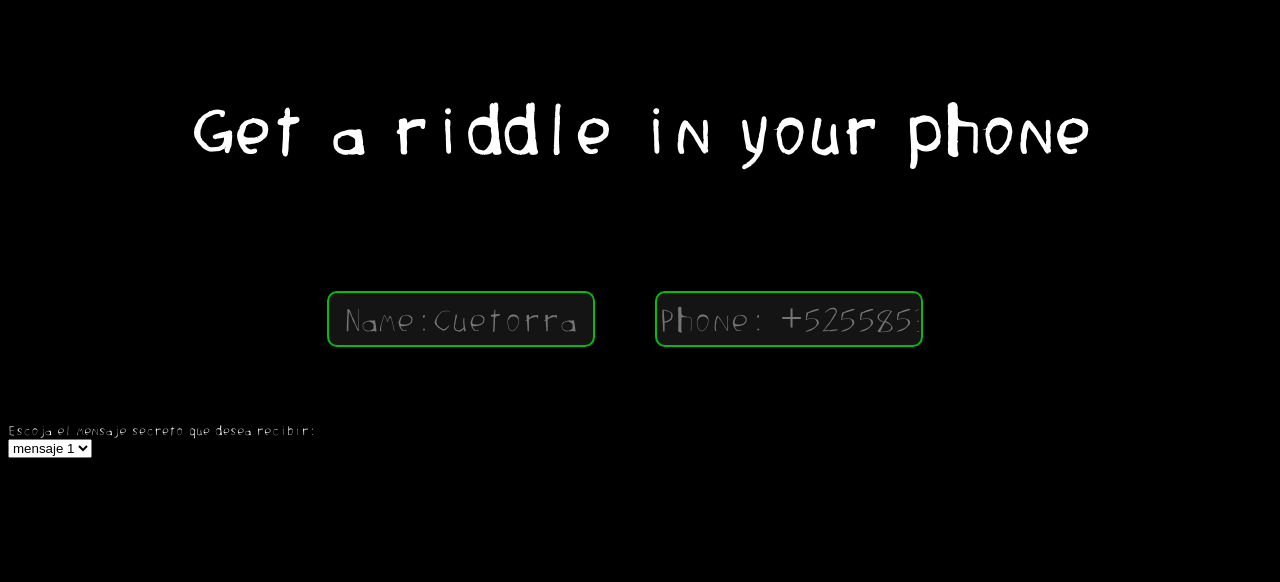
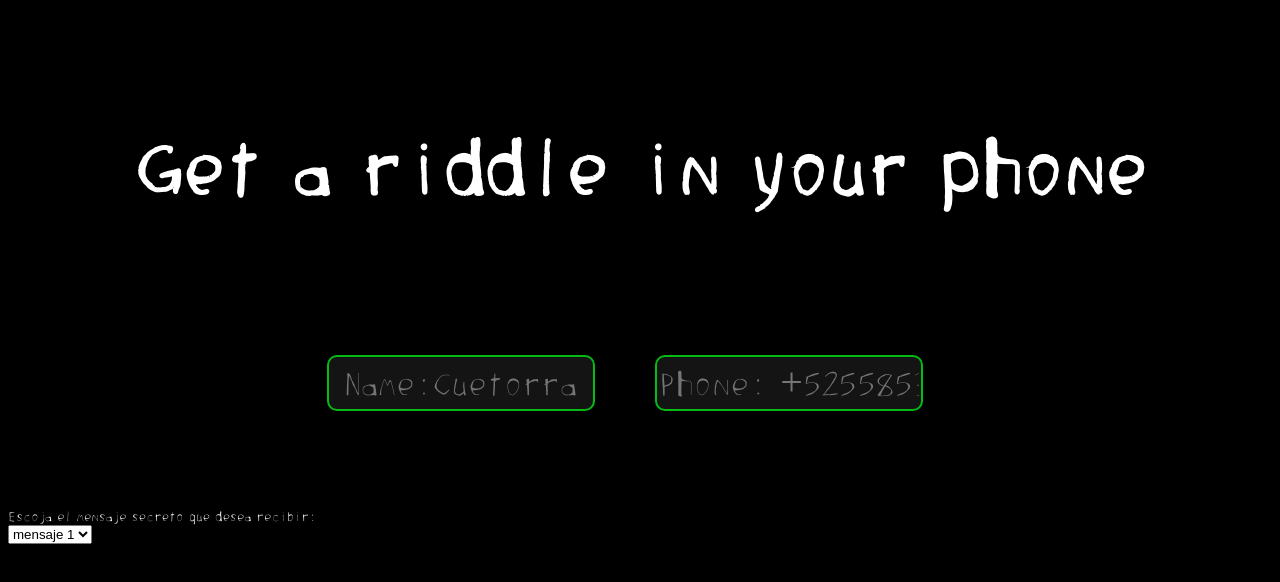
Before and after one commit to CuetoA/funny-projects-azure-functions, a plain HTML site: page index.html in a window 1280 px wide. Drawn offline with Linux system fonts and the light colour scheme.

Commit message:
changed some details

```diff
--- a/styles.css
+++ b/styles.css
@@ -20,10 +20,10 @@ body{
 }
 .title h1{
     width: 100%;
-    margin: 10vh 0 5vh 0;
+    margin: 14vh 0 5vh 0;
 
     text-align: center;
-    font-size: 80px;
+    font-size: 90px;
 }
 .contact-container{
     display: flex;
```
